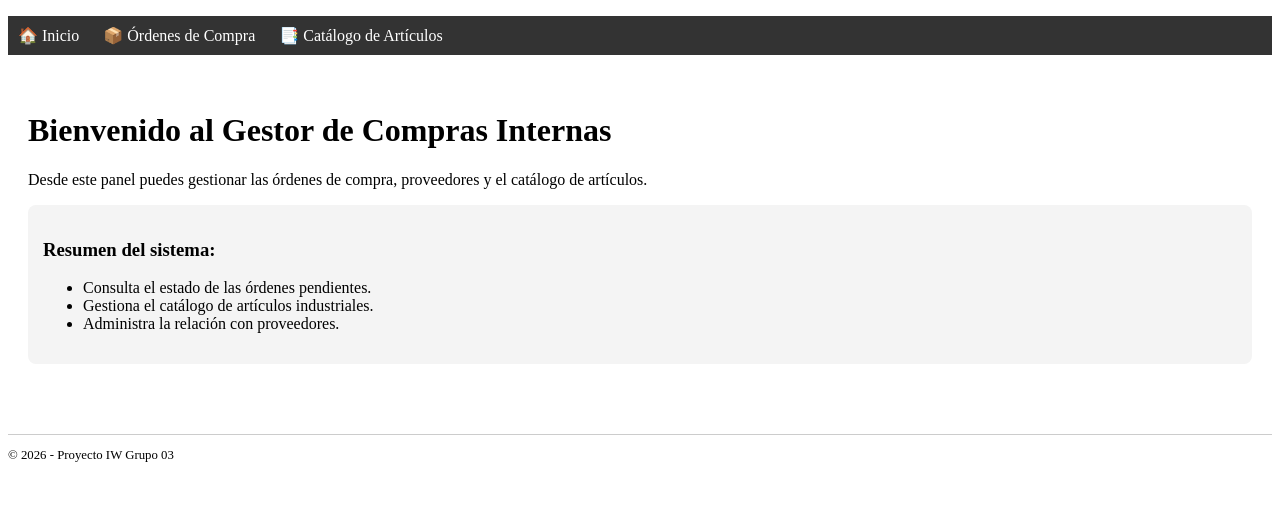
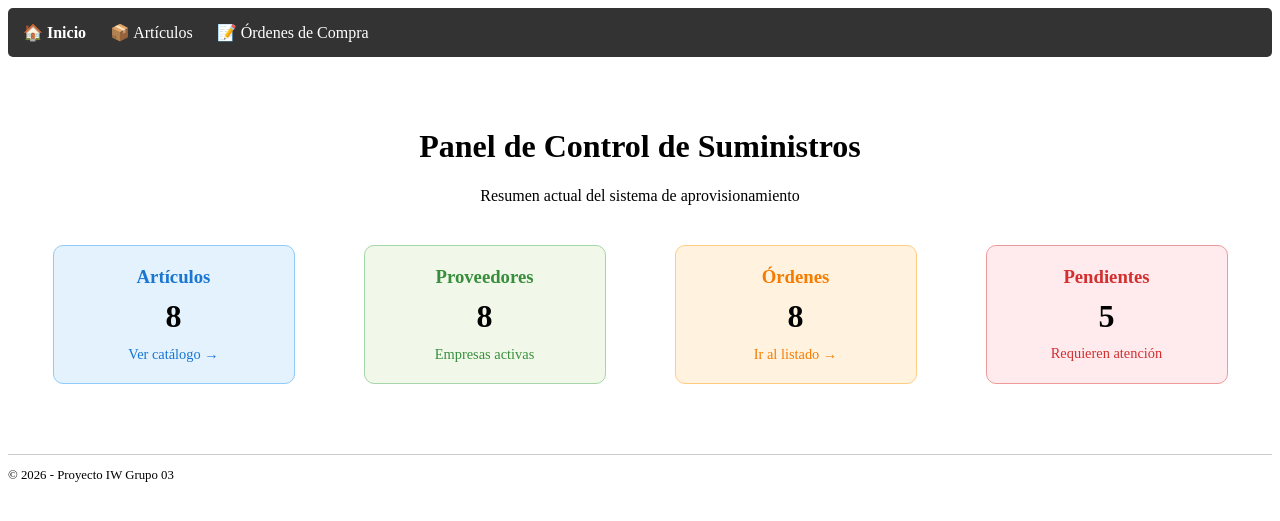
Before and after one commit to Srbonell/IW-GRUPO3-E2, a Django app: page / in a window 1280 px wide. Shown: the top 521 px of the page. Run offline with Django 5.2, Linux system fonts and the light colour scheme; data comes from the database, SQL or seed files in the repository; both versions use the stored data as it was after the commit.

Commit message:
implementar dashboard con estadísticas, navegación centralizada y cálculo de totales en órdenes

```diff
--- a/mysite/compras/models.py
+++ b/mysite/compras/models.py
@@ -43,6 +43,9 @@ class OrdenCompra(models.Model):
 
     def __str__(self):
         return f"Orden {self.numero_orden}"
+    # MÉTODO NUEVO: Suma todos los subtotales de la orden
+    def total_orden(self):
+        return sum(detalle.subtotal() for detalle in self.detalles.all())
 
 # NUEVO MODELO: Línea de Detalle (Vínculo con datos históricos)
 #Esto nos va a ayudar a escalar el proyecto.
@@ -54,3 +57,6 @@ class DetalleOrden(models.Model):
 
     def __str__(self):
         return f"{self.articulo.nombre} en {self.orden.numero_orden}"
+    # MÉTODO NUEVO: Calcula el subtotal de esta línea
+    def subtotal(self):
+        return self.cantidad * self.precio_unitario_historico
--- a/mysite/compras/templates/compras/base.html
+++ b/mysite/compras/templates/compras/base.html
@@ -1,25 +1,49 @@
 <!DOCTYPE html>
 <html lang="es">
+
 <head>
     <meta charset="UTF-8">
     <meta name="viewport" content="width=device-width, initial-scale=1.0">
     <title>{% block title %}Gestión de Compras{% endblock %}</title>
     <style>
-        nav ul { background: #333; color: white; padding: 10px; list-style: none; }
-        nav ul li { display: inline; margin-right: 20px; }
-        nav ul li a { color: white; text-decoration: none; }
-        main { padding: 20px; }
-        footer { margin-top: 50px; border-top: 1px solid #ccc; font-size: 0.8em; }
+        nav ul {
+            background: #333;
+            color: white;
+            padding: 10px;
+            list-style: none;
+        }
+
+        nav ul li {
+            display: inline;
+            margin-right: 20px;
+        }
+
+        nav ul li a {
+            color: white;
+            text-decoration: none;
+        }
+
+        main {
+            padding: 20px;
+        }
+
+        footer {
+            margin-top: 50px;
+            border-top: 1px solid #ccc;
+            font-size: 0.8em;
+        }
     </style>
 </head>
+
 <body>
 
-    <nav>
-        <ul>
-            <li><a href="{% url 'compras:inicio' %}">🏠 Inicio</a></li>
-            <li><a href="{% url 'compras:listado_ordenes' %}">📦 Órdenes de Compra</a></li>
-            <li><a href="{% url 'compras:listado_articulos' %}">📑 Catálogo de Artículos</a></li>
-        </ul>
+    <nav style="background: #333; padding: 15px; margin-bottom: 30px; border-radius: 5px;">
+        <a href="{% url 'compras:inicio' %}"
+            style="color: white; margin-right: 20px; text-decoration: none; font-weight: bold;">🏠 Inicio</a>
+        <a href="{% url 'compras:listado_articulos' %}"
+            style="color: white; margin-right: 20px; text-decoration: none;">📦 Artículos</a>
+        <a href="{% url 'compras:listado_ordenes' %}" style="color: white; text-decoration: none;">📝 Órdenes de
+            Compra</a>
     </nav>
 
     <main>
@@ -32,4 +56,5 @@
     </footer>
 
 </body>
+
 </html>
--- a/mysite/compras/templates/compras/index.html
+++ b/mysite/compras/templates/compras/index.html
@@ -1,17 +1,38 @@
 {% extends 'compras/base.html' %}
 
-{% block title %}Inicio - Gestión de Compras{% endblock %}
+{% block title %}Panel de Control - Gestión de Compras{% endblock %}
 
 {% block content %}
-    <h1>Bienvenido al Gestor de Compras Internas</h1>
-    <p>Desde este panel puedes gestionar las órdenes de compra, proveedores y el catálogo de artículos.</p>
+<div style="text-align: center; margin-bottom: 40px;">
+    <h1>Panel de Control de Suministros</h1>
+    <p>Resumen actual del sistema de aprovisionamiento</p>
+</div>
 
-    <div style="background: #f4f4f4; padding: 15px; border-radius: 8px;">
-        <h3>Resumen del sistema:</h3>
-        <ul>
-            <li>Consulta el estado de las órdenes pendientes.</li>
-            <li>Gestiona el catálogo de artículos industriales.</li>
-            <li>Administra la relación con proveedores.</li>
-        </ul>
+<div style="display: flex; justify-content: space-around; gap: 20px; flex-wrap: wrap;">
+
+    <div style="background: #e3f2fd; padding: 20px; border-radius: 10px; width: 200px; text-align: center; border: 1px solid #90caf9;">
+        <h3 style="margin: 0; color: #1976d2;">Artículos</h3>
+        <p style="font-size: 2rem; font-weight: bold; margin: 10px 0;">{{ total_articulos }}</p>
+        <a href="{% url 'compras:listado_articulos' %}" style="text-decoration: none; color: #1976d2; font-size: 0.9rem;">Ver catálogo →</a>
     </div>
+
+    <div style="background: #f1f8e9; padding: 20px; border-radius: 10px; width: 200px; text-align: center; border: 1px solid #a5d6a7;">
+        <h3 style="margin: 0; color: #388e3c;">Proveedores</h3>
+        <p style="font-size: 2rem; font-weight: bold; margin: 10px 0;">{{ total_proveedores }}</p>
+        <span style="color: #388e3c; font-size: 0.9rem;">Empresas activas</span>
+    </div>
+
+    <div style="background: #fff3e0; padding: 20px; border-radius: 10px; width: 200px; text-align: center; border: 1px solid #ffcc80;">
+        <h3 style="margin: 0; color: #f57c00;">Órdenes</h3>
+        <p style="font-size: 2rem; font-weight: bold; margin: 10px 0;">{{ total_ordenes }}</p>
+        <a href="{% url 'compras:listado_ordenes' %}" style="text-decoration: none; color: #f57c00; font-size: 0.9rem;">Ir al listado →</a>
+    </div>
+
+    <div style="background: #ffebee; padding: 20px; border-radius: 10px; width: 200px; text-align: center; border: 1px solid #ef9a9a;">
+        <h3 style="margin: 0; color: #d32f2f;">Pendientes</h3>
+        <p style="font-size: 2rem; font-weight: bold; margin: 10px 0;">{{ ordenes_pendientes }}</p>
+        <p style="color: #d32f2f; font-size: 0.9rem; margin: 0;">Requieren atención</p>
+    </div>
+
+</div>
 {% endblock %}
--- a/mysite/compras/views.py
+++ b/mysite/compras/views.py
@@ -1,8 +1,26 @@
 from django.shortcuts import render,get_object_or_404
 from .models import Articulo, OrdenCompra
 
+from django.shortcuts import render
+from .models import Articulo, OrdenCompra, Proveedor
+
 def inicio(request):
-    return render(request, 'compras/index.html')
+    # Contamos los registros de cada tabla
+    total_articulos = Articulo.objects.count()
+    total_ordenes = OrdenCompra.objects.count()
+    total_proveedores = Proveedor.objects.count()
+
+    # Buscamos las órdenes que están como "Pendiente" para el aviso
+    ordenes_pendientes = OrdenCompra.objects.filter(estado='pendiente').count()
+
+    context = {
+        'total_articulos': total_articulos,
+        'total_ordenes': total_ordenes,
+        'total_proveedores': total_proveedores,
+        'ordenes_pendientes': ordenes_pendientes,
+    }
+
+    return render(request, 'compras/index.html', context)
 
 def listado_ordenes(request):
 
```
Also changed, not shown: mysite/compras/templates/compras/detalle_orden.html (+12 -26 lines), mysite/compras/templates/compras/listado_articulos.html (+20 -13 lines), mysite/db.sqlite3.
